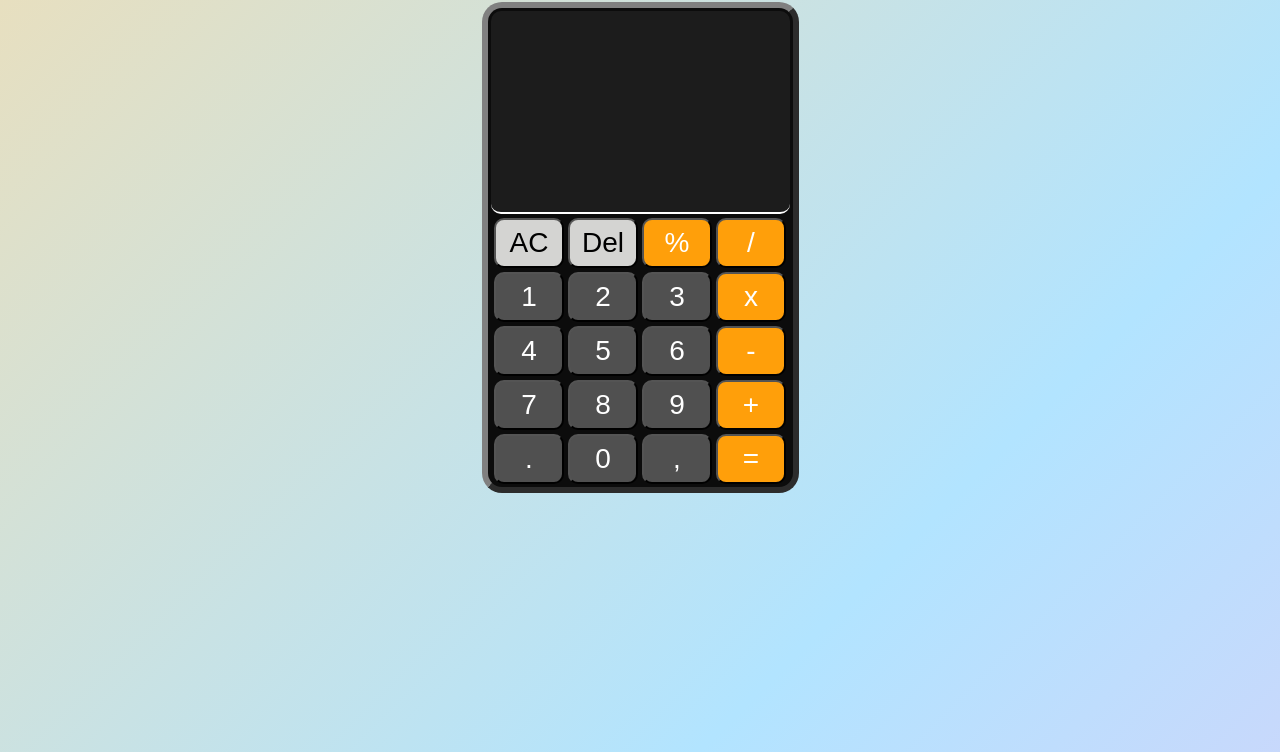
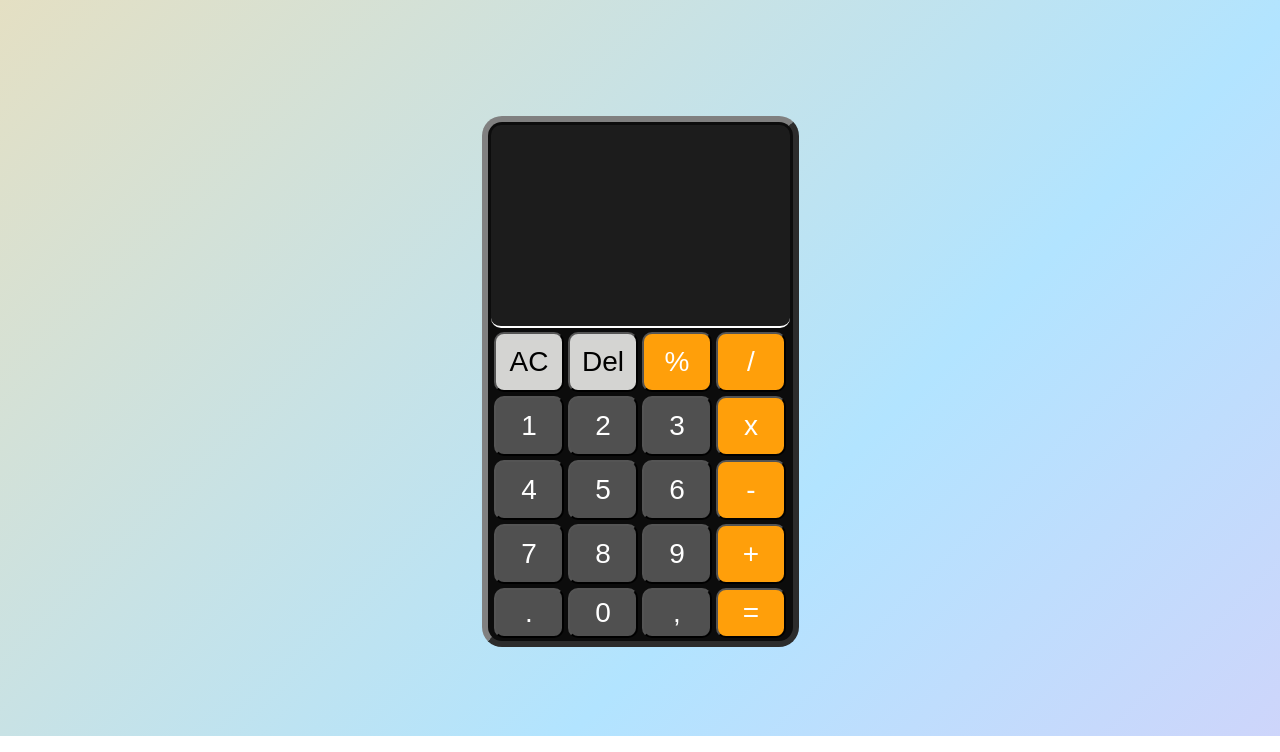
Before and after one commit to YogeshNarola01/calculator, a plain HTML site: page index.html in a window 1280 px wide. Shown: the part 64-816 px from the top of the page. Drawn offline with Linux system fonts and the light colour scheme.

Commit message:
calculator-3

```diff
--- a/index.html
+++ b/index.html
@@ -11,13 +11,11 @@
 </head>
 
 <body>
-
-
     <div class="d-flex flex-column  w-100 h-100">
         <h1 align="center"
-            style="background-image: linear-gradient(90deg, rgb(221, 95, 139) 0%, rgb(234, 136, 136) 100%); border-radius: 50px !important; margin-top: 5px;">
+            style="background-image: linear-gradient(90deg, rgb(221, 95, 139) 0%, rgb(234, 136, 136) 100%); border-radius: 50px !important;">
             Calculatore</h1>
-        <form id="calc">
+        <form id="calc" style=" padding-top: 100px;">
             <table align="center" border="6" style="border-radius:20px; width: 300px; background-color:#0c0c0c;">
                 <tr>
                     <td style="border: none;"><input
@@ -27,26 +25,17 @@
                 <tr>
                     <td style="height: 50px; border: none;" align="center">
                         <button
-                            style="width: 70px; height: 50px; font-size: 28px; background-color: #d4d4d2; border-radius: 10PX;"
+                            style="width: 70px; height: 60px; font-size: 28px; background-color: #d4d4d2; border-radius: 10PX;"
                             onclick="calc.ans.value ='' " type="button">AC</button>
                         <button
-                            style="width: 70px; height: 50px; font-size: 28px; background-color: #d4d4d2; border-radius: 10PX;"
+                            style="width: 70px; height: 60px; font-size: 28px; background-color: #d4d4d2; border-radius: 10PX;"
                             onclick="calc.ans.value = calc.ans.value.slice(0,calc.ans.value.length-1)"
                             type="button">Del</button>
                         <button
-                            style="width: 70px; height: 50px; font-size: 28px;  background-color: #ff9f0a; color: #ffff; border-radius: 10PX;"
+                            style="width: 70px; height: 60px; font-size: 28px;  background-color: #ff9f0a; color: #ffff; border-radius: 10PX;"
                             onclick="calc.ans.value+='%'" type="button">%</button>
-                        <!-- <button
-                            style="width: 70px; height: 50px; font-size: 28px; background-color: #505050; color: #ffff; border-radius: 10PX;"
-                            onclick="calc.ans.value+='1'" type="button">1</button>
                         <button
-                            style="width: 70px; height: 50px; font-size: 28px; background-color: #505050; color: #ffff; border-radius: 10PX;"
-                            onclick="calc.ans.value+='2'" type="button">2</button>
-                        <button
-                            style="width: 70px; height: 50px; font-size: 28px; background-color: #505050; color: #ffff; border-radius: 10PX;"
-                            onclick="calc.ans.value+='3'" type="button">3</button> -->
-                        <button
-                            style="width: 70px; height: 50px; font-size: 28px; background-color: #ff9f0a; color: #ffff; border-radius: 10PX;"
+                            style="width: 70px; height: 60px; font-size: 28px; background-color: #ff9f0a; color: #ffff; border-radius: 10PX;"
                             onclick="calc.ans.value+='/'" type="button">/</button>
 
                     </td>
@@ -54,16 +43,16 @@
                 <tr>
                     <td style="height: 50px; border: none;" align="center">
                         <button
-                            style="width: 70px; height: 50px; font-size: 28px; background-color: #505050; color: #ffff; border-radius: 10PX;"
+                            style="width: 70px; height: 60px; font-size: 28px; background-color: #505050; color: #ffff; border-radius: 10PX;"
                             onclick="calc.ans.value+='1'" type="button">1</button>
                         <button
-                            style="width: 70px; height: 50px; font-size: 28px; background-color: #505050; color: #ffff; border-radius: 10PX;"
+                            style="width: 70px; height: 60px; font-size: 28px; background-color: #505050; color: #ffff; border-radius: 10PX;"
                             onclick="calc.ans.value+='2'" type="button">2</button>
                         <button
-                            style="width: 70px; height: 50px; font-size: 28px; background-color: #505050; color: #ffff; border-radius: 10PX;"
+                            style="width: 70px; height: 60px; font-size: 28px; background-color: #505050; color: #ffff; border-radius: 10PX;"
                             onclick="calc.ans.value+='3'" type="button">3</button>
                         <button
-                            style="width: 70px; height: 50px; font-size: 28px; background-color: #ff9f0a; color: #ffff; border-radius: 10PX;"
+                            style="width: 70px; height: 60px; font-size: 28px; background-color: #ff9f0a; color: #ffff; border-radius: 10PX;"
                             onclick="calc.ans.value+='*'" type="button">x</button>
 
                     </td>
@@ -71,32 +60,32 @@
                 <tr>
                     <td style="height: 50px; border: none;" align="center">
                         <button
-                            style="width: 70px; height: 50px; font-size: 28px; background-color: #505050; color: #ffff; border-radius: 10PX;"
+                            style="width: 70px; height: 60px; font-size: 28px; background-color: #505050; color: #ffff; border-radius: 10PX;"
                             onclick="calc.ans.value+='4'" type="button">4</button>
                         <button
-                            style="width: 70px; height: 50px; font-size: 28px; background-color: #505050; color: #ffff; border-radius: 10PX;"
+                            style="width: 70px; height: 60px; font-size: 28px; background-color: #505050; color: #ffff; border-radius: 10PX;"
                             onclick="calc.ans.value+='5'" type="button">5</button>
                         <button
-                            style="width: 70px; height: 50px; font-size: 28px; background-color: #505050; color: #ffff; border-radius: 10PX;"
+                            style="width: 70px; height: 60px; font-size: 28px; background-color: #505050; color: #ffff; border-radius: 10PX;"
                             onclick="calc.ans.value+='6'" type="button">6</button>
                         <button
-                            style="width: 70px; height: 50px; font-size: 28px; background-color: #ff9f0a; color: #ffff; border-radius: 10PX;"
+                            style="width: 70px; height: 60px; font-size: 28px; background-color: #ff9f0a; color: #ffff; border-radius: 10PX;"
                             onclick="calc.ans.value+='-'" type="button">-</button>
                     </td>
                 </tr>
                 <tr>
                     <td style="height: 50px; border: none;" align="center">
                         <button
-                            style="width: 70px; height: 50px; font-size: 28px; background-color: #505050; color: #ffff; border-radius: 10PX;"
+                            style="width: 70px; height: 60px; font-size: 28px; background-color: #505050; color: #ffff; border-radius: 10PX;"
                             onclick="calc.ans.value+='7'" type="button">7</button>
                         <button
-                            style="width: 70px; height: 50px; font-size: 28px; background-color: #505050; color: #ffff; border-radius: 10PX;"
+                            style="width: 70px; height: 60px; font-size: 28px; background-color: #505050; color: #ffff; border-radius: 10PX;"
                             onclick="calc.ans.value+='7'" type="button">8</button>
                         <button
-                            style="width: 70px; height: 50px; font-size: 28px; background-color: #505050; color: #ffff; border-radius: 10PX;;"
+                            style="width: 70px; height: 60px; font-size: 28px; background-color: #505050; color: #ffff; border-radius: 10PX;;"
                             onclick="calc.ans.value+='8'" type="button">9</button>
                         <button
-                            style="width: 70px; height: 50px; font-size: 28px; background-color: #ff9f0a; color: #ffff; border-radius: 10PX;"
+                            style="width: 70px; height: 60px; font-size: 28px; background-color: #ff9f0a; color: #ffff; border-radius: 10PX;"
                             onclick="calc.ans.value+='+'" type="button">+</button>
                     </td>
                 </tr>
--- a/style.css
+++ b/style.css
@@ -2,7 +2,7 @@ body {
     background: linear-gradient(-45deg, #ffbaf3, #b2e4ff, #ffdda3, #ffa2a2, #a8ebff);
     background-size: 400% 400%;
     animation: gradient 15s ease infinite;
-    height: 100vh;
+
 }
 
 @keyframes gradient {
```
